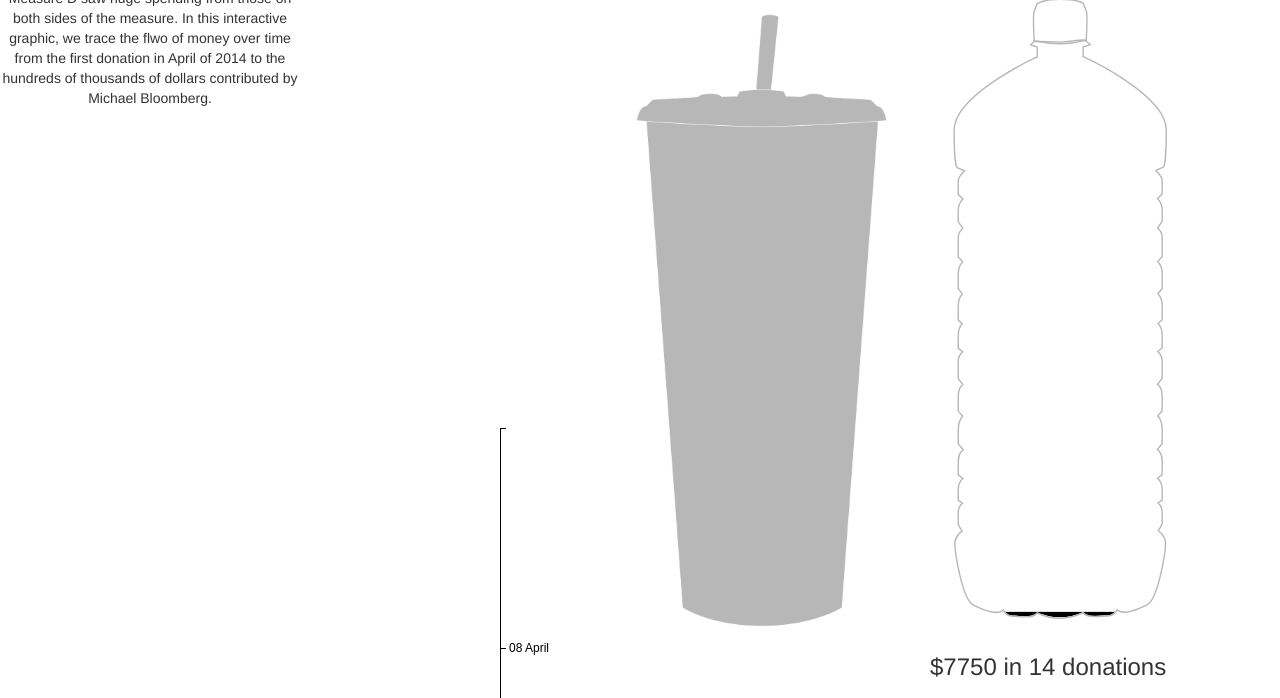
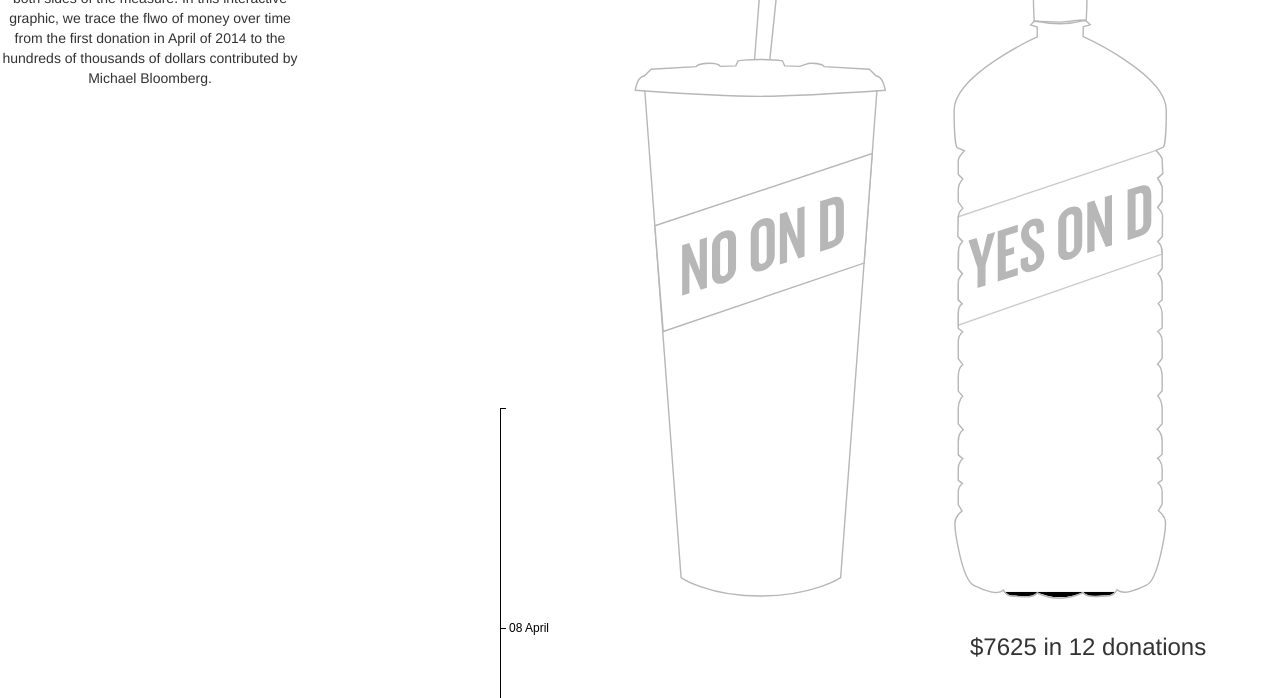
Before and after one commit to PCerles/SodaTax, a plain HTML site: page index.html in a window 1280 px wide. Shown: the part 102-800 px from the top of the page. Drawn offline with Linux system fonts and the light colour scheme.

Commit message:
New Graphics!

```diff
--- a/css/style.css
+++ b/css/style.css
@@ -26,10 +26,6 @@
   margin-left: 100px;
   margin-right: 40px;
   margin-top: 40px;
-}
-
-#chart {
-
 }
 
 #marker-line {
@@ -80,17 +76,17 @@
 
 .g-level_1 {
   left: 127px;
-  top: 565px;
+  top: 555px;
 }
 
 .g-level_2 {
-  left: 117px;
-  top: 398px;
+  left: 116px;
+  top: 386px;
 }
 
 .g-level_3 {
-  left: 97px;
-  top: 135px;
+  left: 96px;
+  top: 125px;
 }
 
 #g-water-image {
@@ -107,5 +103,5 @@
 #water-amount {
   position: absolute;
   text-align: center;
-  left: 80px;
+  left: 120px;
 }
--- a/index.html
+++ b/index.html
@@ -7,7 +7,6 @@
 	<link href="./css/bootstrap.css" rel="stylesheet">
 	<link href="./css/style.css" rel="stylesheet">
 </head>
-wat
 <body>
 	<h1>Spending on Measure D</h1>
 	<div id="g-opening-paragraph">
@@ -32,12 +31,44 @@ wat
 		</div>
 
 		<div id="g-soda-image">
-			<img src="./images/base_soda.png" class="g-base-soda" width="420" height="641">
 			<div class="g-overlays">
 				<div class="g-overlay g-level_1"><img src="./images/fill_soda1.gif" width="169" height="74"></div>
 				<div class="g-overlay g-level_2"><img src="./images/fill_soda2.gif" width="192" height="239"></div>
 				<div class="g-overlay g-level_3"><img src="./images/fill_soda3.gif" width="232" height="503"></div>
 			</div>
+			<svg version="1.1" class="g-base-soda" xmlns="http://www.w3.org/2000/svg" xmlns:xlink="http://www.w3.org/1999/xlink" x="0px" y="0px"
+				 width="420px" height="641px" viewBox="0 0 600 915" style="enable-background:new 0 0 600 915;" xml:space="preserve">
+			<g>
+				<path style="fill:none;stroke:#B7B7B7;stroke-width:2;stroke-miterlimit:10;" d="M292.204,130.372l8.123-104.762
+					c0,0,8.268-6.37,24.658,0l-10.92,104.642"/>
+				<path style="fill:none;stroke:#B7B7B7;stroke-width:2;stroke-miterlimit:10;" d="M302.031,163.882h165.805l-52.629,706.622
+					c0,0-40.177,26.385-114.791,26.385c-74.615,0-113.176-26.385-113.176-26.385l-52.628-706.622h165.805"/>
+				<path style="fill:#FFFFFF;stroke:#B7B7B7;stroke-width:2;stroke-miterlimit:10;" d="M300.236,130.251
+					c19.744,0,31.848,2.121,31.848,2.121l3.184,7.066l21.385,0.707c12.287-3.899,10.295-4.422,17.165-4.422
+					c14.756,0,17.953,4.775,17.953,4.775l64.433,3.819l9.838,9.55c9.836,0,12.903,20.505,12.903,20.505s-122.018,8.595-178.708,8.595
+					c-56.69,0-178.528-8.595-178.528-8.595s3.066-20.505,12.903-20.505l9.838-9.55l64.433-3.819c0,0,3.197-4.775,17.953-4.775
+					s16.256,4.422,16.256,4.422l22.293-0.707l3.185-7.066C268.568,132.372,280.493,130.251,300.236,130.251z"/>
+			</g>
+			<polygon style="opacity:1;fill:#FFFFFF;stroke:#B7B7B7;stroke-width:2;stroke-miterlimit:10;" points="149.805,367.88
+				460.323,264.756 448.674,421.16 161.76,518.904 "/>
+			<g>
+				<path style="fill:#B7B7B7;" d="M215.26,459.165l-12.096-28.766l-3.997-9.744v43.633l-10.368,3.301V395.66l10.152-3.232
+					l11.232,29.365l3.672,9.955v-44.064l10.26-3.266v71.929L215.26,459.165z"/>
+				<path style="fill:#B7B7B7;" d="M248.631,449.837c-10.368,3.301-17.172-1.553-17.172-11.598v-40.393
+					c0-9.936,6.804-19.23,17.172-22.531s17.172,1.662,17.172,11.597v40.393C265.803,437.35,258.999,446.536,248.631,449.837z
+					 M254.247,389.729c0-3.457-2.052-5.18-5.616-4.045c-3.564,1.134-5.616,4.164-5.616,7.621v42.12c0,3.456,2.052,5.179,5.616,4.044
+					c3.564-1.135,5.616-4.164,5.616-7.62V389.729z"/>
+				<path style="fill:#B7B7B7;" d="M303.925,432.233c-10.368,3.301-17.172-1.553-17.172-11.598v-40.393
+					c0-9.936,6.804-19.23,17.172-22.531s17.172,1.662,17.172,11.598v40.393C321.097,419.747,314.293,428.933,303.925,432.233z
+					 M309.541,372.125c0-3.457-2.053-5.18-5.616-4.045c-3.564,1.135-5.616,4.164-5.616,7.621v42.12c0,3.456,2.052,5.179,5.616,4.044
+					c3.563-1.135,5.616-4.164,5.616-7.62V372.125z"/>
+				<path style="fill:#B7B7B7;" d="M354.792,414.744l-12.096-28.765l-3.997-9.744v43.633l-10.368,3.301v-71.929l10.152-3.232
+					l11.232,29.364l3.672,9.955v-44.064l10.261-3.266v71.929L354.792,414.744z"/>
+				<path style="fill:#B7B7B7;" d="M403.39,399.272l-17.496,5.57v-71.929l17.496-5.57c10.368-3.301,16.417,1.253,16.417,11.945v38.017
+					C419.807,388.105,413.758,395.972,403.39,399.272z M408.358,342.825c0-4.536-1.729-6.253-5.725-4.981l-5.292,1.685v51.517
+					l5.292-1.685c3.996-1.272,5.725-4.198,5.725-8.626V342.825z"/>
+			</g>
+			</svg>
 		</div>
 		<div id="g-water-image">
 			<svg version="1.1" id="base-water" xmlns="http://www.w3.org/2000/svg" xmlns:xlink="http://www.w3.org/1999/xlink" x="0px" y="0px"
@@ -91,7 +122,32 @@ wat
 						s-4.271-10.426-4.271-10.426s-8.387-5.734-32.898-5.734s-32.793,6.197-32.793,6.197s-2.137,5.213-4.271,10.426
 						c-2.137,5.213,0,43.268,0,43.268h4.271c0,0,17.248,3.649,32.896,3.649C315.996,79.313,333.141,75.202,333.141,75.202z"/>
 				</g>
-			</svg>
+				<path style="opacity:0.7;fill:#FFFFFF;stroke:#B7B7B7;stroke-width:2;stroke-miterlimit:10;" d="M154.66,354.948l282.441-94.686
+					c0,0,8.83,9.035,8.83,12.902s1.364,19.839,1.364,19.839l-7.917,6.573L446.091,312l-0.159,20.244l-6.551,9.037
+					c0,0,7.24,8.24,7.24,10.723s-0.394,31.289-0.394,31.289l-6.563,6.947c0,0,5.366,5.771,5.366,9.766s0.901,8.329,0.901,8.329
+					L154.66,509.904c0,0,0.007-12.04,0.007-19.571c0-9.334,5.688-11.012,5.688-11.012l-5.695-6.212l0.007-28.11l5.974-9.077
+					l-6.027-6.325c0,0,0.797-21.504,0.592-27.218s5.721-12.678,5.721-12.678l-7.248-6.979L154.66,354.948z"/>
+				<g>
+					<path style="fill:#B7B7B7;" d="M193.625,424.146v28.944l-11.448,3.646v-28.944l-12.96-38.859l11.665-3.713l7.668,27.69
+						l7.452-32.504l11.34-3.61L193.625,424.146z"/>
+					<path style="fill:#B7B7B7;" d="M211.012,447.555v-71.929l28.729-9.146v10.151l-17.28,5.501v19.873l11.988-3.816v9.504
+						l-11.988,3.816v21.924l17.28-5.501v10.477L211.012,447.555z"/>
+					<path style="fill:#B7B7B7;" d="M260.697,433.033c-10.368,3.301-16.848-1.008-16.848-11.16v-6.372l10.476-3.335v6.156
+						c0,4.536,2.053,6.475,6.048,5.203c4.104-1.307,6.048-4.409,6.048-8.405c0-6.265-3.131-9.911-9.18-14.357
+						c-5.939-4.05-12.852-10.273-12.852-19.454c0-9.72,5.616-19.392,16.74-22.934c9.612-3.06,15.876,1.642,15.876,11.47v6.48
+						l-10.368,3.301v-6.48c0-3.996-1.836-6.112-5.508-4.943c-3.348,1.066-5.616,3.948-5.616,7.621c0,7.02,3.132,9.479,9.828,14.475
+						c7.02,5.002,12.204,10.588,12.204,19.66C277.545,421.406,270.093,430.042,260.697,433.033z"/>
+					<path style="fill:#B7B7B7;" d="M314.588,415.877c-10.368,3.301-17.173-1.553-17.173-11.598v-40.393
+						c0-9.936,6.805-19.23,17.173-22.531s17.172,1.662,17.172,11.598v40.393C331.76,403.391,324.956,412.576,314.588,415.877z
+						 M320.203,355.769c0-3.457-2.052-5.18-5.615-4.045c-3.564,1.135-5.616,4.164-5.616,7.621v42.12c0,3.456,2.052,5.179,5.616,4.044
+						c3.563-1.135,5.615-4.164,5.615-7.62V355.769z"/>
+					<path style="fill:#B7B7B7;" d="M365.455,398.387l-12.097-28.765l-3.996-9.744v43.633l-10.368,3.301v-71.929l10.152-3.232
+						l11.232,29.364l3.672,9.955v-44.064l10.26-3.266v71.929L365.455,398.387z"/>
+					<path style="fill:#B7B7B7;" d="M414.053,382.916l-17.496,5.57v-71.929l17.496-5.57c10.368-3.301,16.417,1.253,16.417,11.945v38.017
+						C430.47,371.749,424.421,379.615,414.053,382.916z M419.021,326.469c0-4.536-1.728-6.253-5.724-4.981l-5.292,1.685v51.517
+						l5.292-1.685c3.996-1.272,5.724-4.198,5.724-8.626V326.469z"/>
+				</g>
+				</svg>
 
 			<svg id="water-level" width="400" height="641">
 				<rect width="210" height="0"></rect>
--- a/js/new_logic.js
+++ b/js/new_logic.js
@@ -111,11 +111,11 @@ d3.tsv("../data/bev_dates.tsv", formatData, function(error, data) {
 		wmiddle = (wbottom - wtop) / 2;
 		baseSoda.css("top", wtop - 400)
 		baseWater.css("top", wtop - 400)
-		sodaText.css("top", wtop + wmiddle)
+		sodaText.css("top", wtop + wmiddle - 509)
 		marker_line.css("top", markerHeight(wtop + wmiddle));
 
 		data.sort(function(a, b) {
-			return Math.abs(wtop + wmiddle - y(a.Date) -509) - Math.abs(wtop + wmiddle - y(b.Date) -509);
+			return Math.abs(wtop + wmiddle - y(a.Date) - 509) - Math.abs(wtop + wmiddle - y(b.Date) - 509);
 		});
 
 		bar.attr("y", waterLevel(data[0].Value))
```
Also changed, not shown: images/soda.outline.svg (added), images/water.outline.svg (added).
